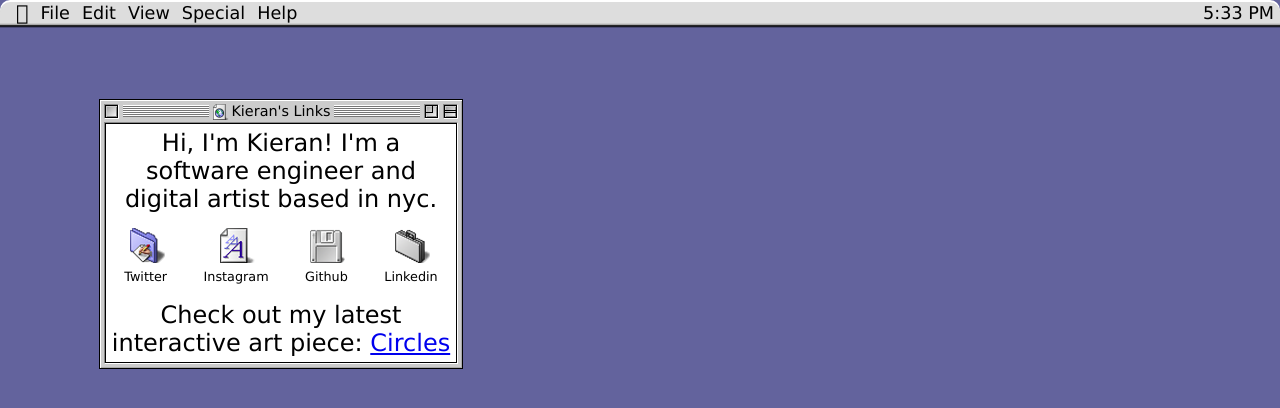
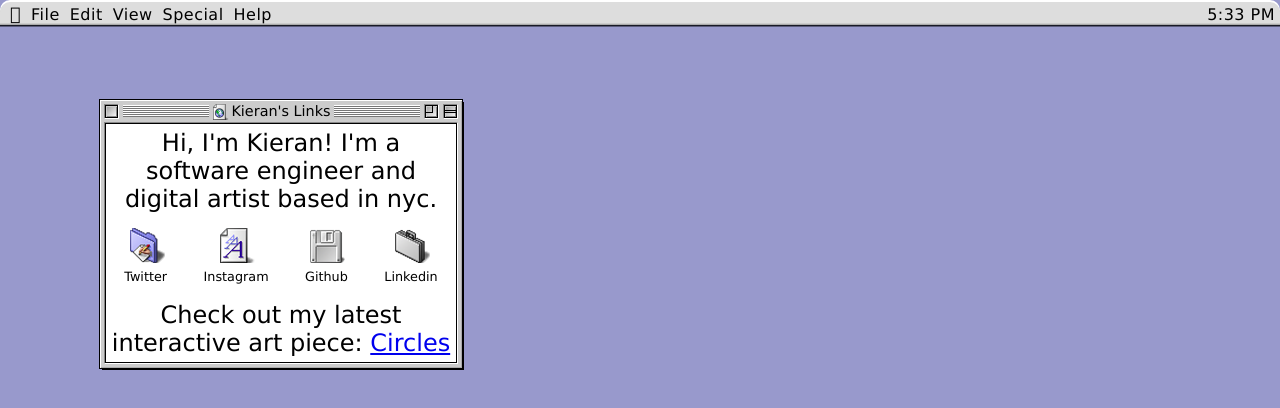
Before and after one commit to kp1zzle/nineties, a plain HTML site: page public/index.html in a window 1280 px wide. Drawn offline with Linux system fonts and the light colour scheme; a web font is replaced by a local one.

Commit message:
better scroll bars

```diff
--- a/public/index.html
+++ b/public/index.html
@@ -8,7 +8,7 @@
 </head>
 <body>
 <div id="menuBar">
-    <div class="menuBarElement" style="font-size: 1.3em; padding-left: 10px;">&#63743;</div>
+    <div class="menuBarElement" style="font-size: 1.1em; padding-left: 10px;">&#63743;</div>
     <div class="menuBarElement">File</div>
     <div class="menuBarElement">Edit</div>
     <div class="menuBarElement">View</div>
--- a/public/style.css
+++ b/public/style.css
@@ -12,7 +12,7 @@ body {
   display: flex;
   align-items: center;
   justify-content: center;
-  background-color: #63639D;
+  background-color: #9899CC;
 }
 
 @supports (-webkit-touch-callout: none) {
@@ -37,9 +37,8 @@ canvas {
   left: 0;
   box-shadow: 0px 1px 0px 0px #CCCCCC,
               0px 2px 0px 0px #AAAAAA,
-              0px 3px 0px 0px #262626,
-              0px 4px 0px 0px #181926,
-              0px 5px 0px 0px #4A4A75,
+              0px 3px 0px 0px #181926,
+              0px 4px 0px 0px #5A5B7A,
               0px -2px 0px 0px #FFFFFF;
   font-family: Charcoal, Geneva, sans-serif;
   border-radius: 10px 10px 0% 0%;
@@ -52,9 +51,13 @@ canvas {
   all: unset;
   vertical-align: top;
   display: inline;
-  padding: 0px;
-  font-size: 1.1em;
-  margin: 6px;
+  padding-left: 5px;
+  padding-right: 5px;
+  padding-top: 3px;
+  padding-bottom: 2px;
+  font-size: 1em;
+  letter-spacing: .03rem;
+  margin-top: 2px;
   -webkit-font-smoothing: none;
   font-smooth: never;
   flex-shrink: 0;
@@ -69,6 +72,7 @@ canvas {
 
 .menuBarElement:active {
   background: #333399;
+  color: white;
 }
 
 @media only screen and (max-width: 400px) {
@@ -92,7 +96,8 @@ canvas {
   box-shadow:
           1px 1px 0 0px #ffffff inset,
           -1px -1px 0 0px #AAAAAA inset,
-          0 0 0 1px #000000;
+          0 0 0 1px #000000,
+          2px 2px 0 0px #000000;
 }
 
 @media only screen and (max-width: 800px) {
@@ -165,8 +170,8 @@ canvas {
   1px 0px 0 1px #ffffff,
   1px 1px 0 1px #ffffff,
   0px 1px 0 1px #ffffff;
-  overflow-y: scroll;
-  overflow-x: scroll;
+  overflow-y: auto;
+  overflow-x: auto;
   display: flex;
   flex-direction: row;
   flex-wrap: wrap;
@@ -226,7 +231,18 @@ canvas {
 
 /* width */
 ::-webkit-scrollbar {
-  width: 18px;
+  width: 16px;
+}
+
+::-webkit-scrollbar-track-piece {
+  background: #AAAAAA;
+  box-shadow:
+          1px 1px 0 0px #000000 inset,
+          -1px -1px 0 1px #c5c5c5 inset,
+          -1px -1px 0 2px #b5b5b5 inset,
+          1px 1px 0 1px #747474 inset,
+          1px 1px 0 2px #848484 inset;
+
 }
 
 /* Track */
@@ -234,9 +250,14 @@ canvas {
   background: #AAAAAA;
 }
 
+
+
 /* Handle */
 ::-webkit-scrollbar-thumb {
   background: #9999FF;
+  box-shadow:
+          -1px -1px 0 0px #5859ad inset,
+          1px 1px 0 0px #c4c5f6 inset;
 }
 
 /* Handle on hover */
```
